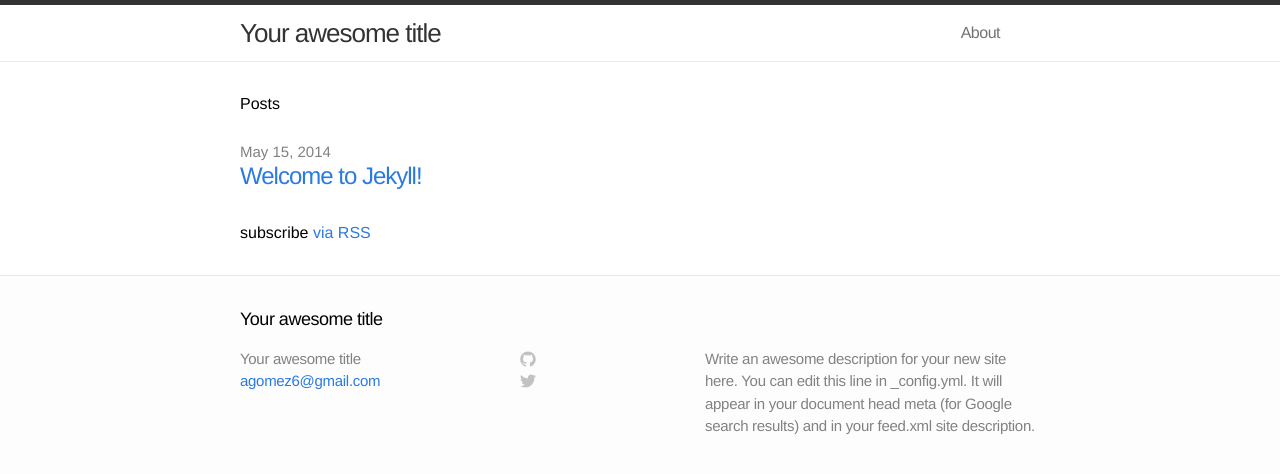
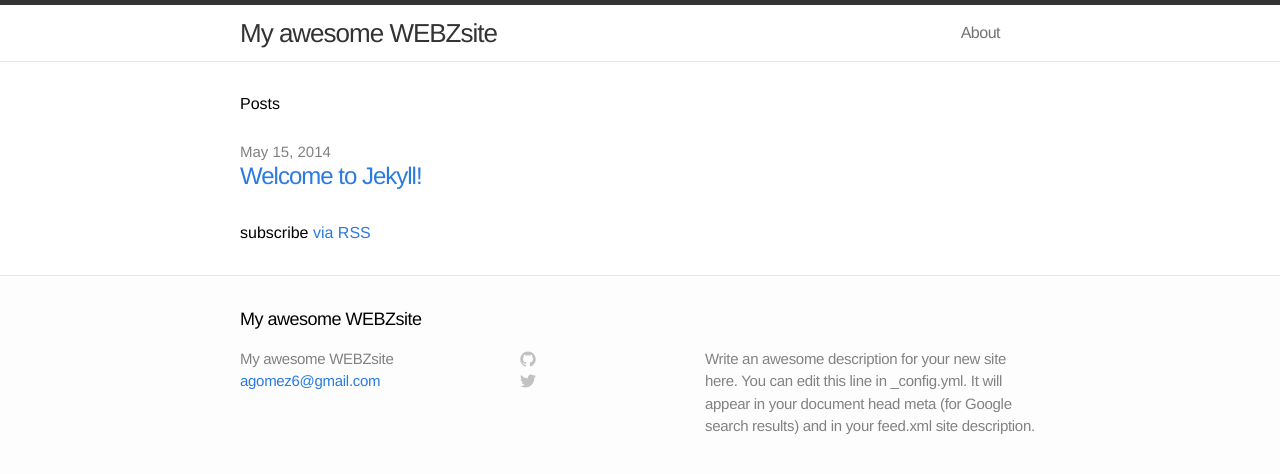
Before and after one commit to ago6/ago6.github.io, a Jekyll site: the page built from index.html, in a window 1280 px wide. Shown: the top 474 px of the page. Built offline with Jekyll 4.4.1, drawn with Linux system fonts in a browser that asks for light colours.

Commit message:
Update _config.yml

```diff
--- a/_config.yml
+++ b/_config.yml
@@ -1,5 +1,5 @@
 # Site settings
-title: Your awesome title
+title: My awesome WEBZsite
 email: agomez6@gmail.com
 description: "Write an awesome description for your new site here. You can edit this line in _config.yml. It will appear in your document head meta (for Google search results) and in your feed.xml site description."
 baseurl: ""
```
